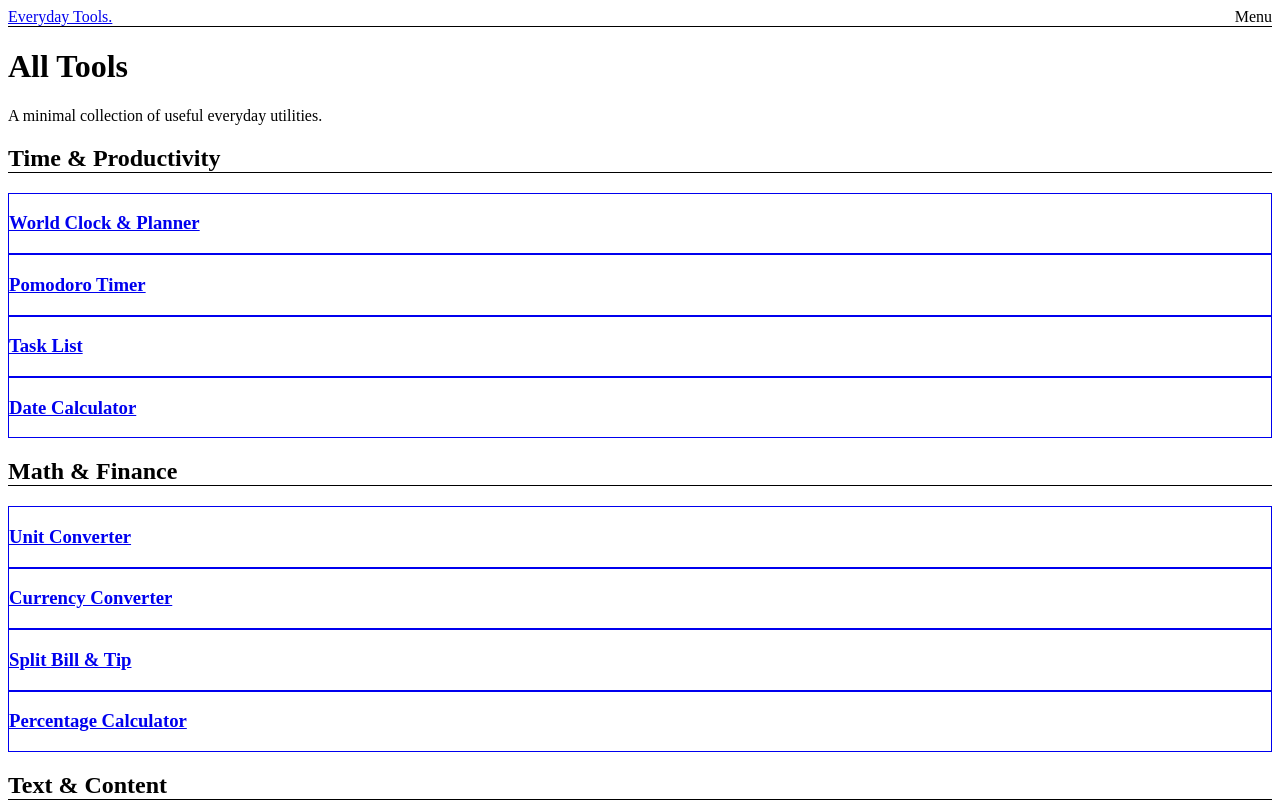
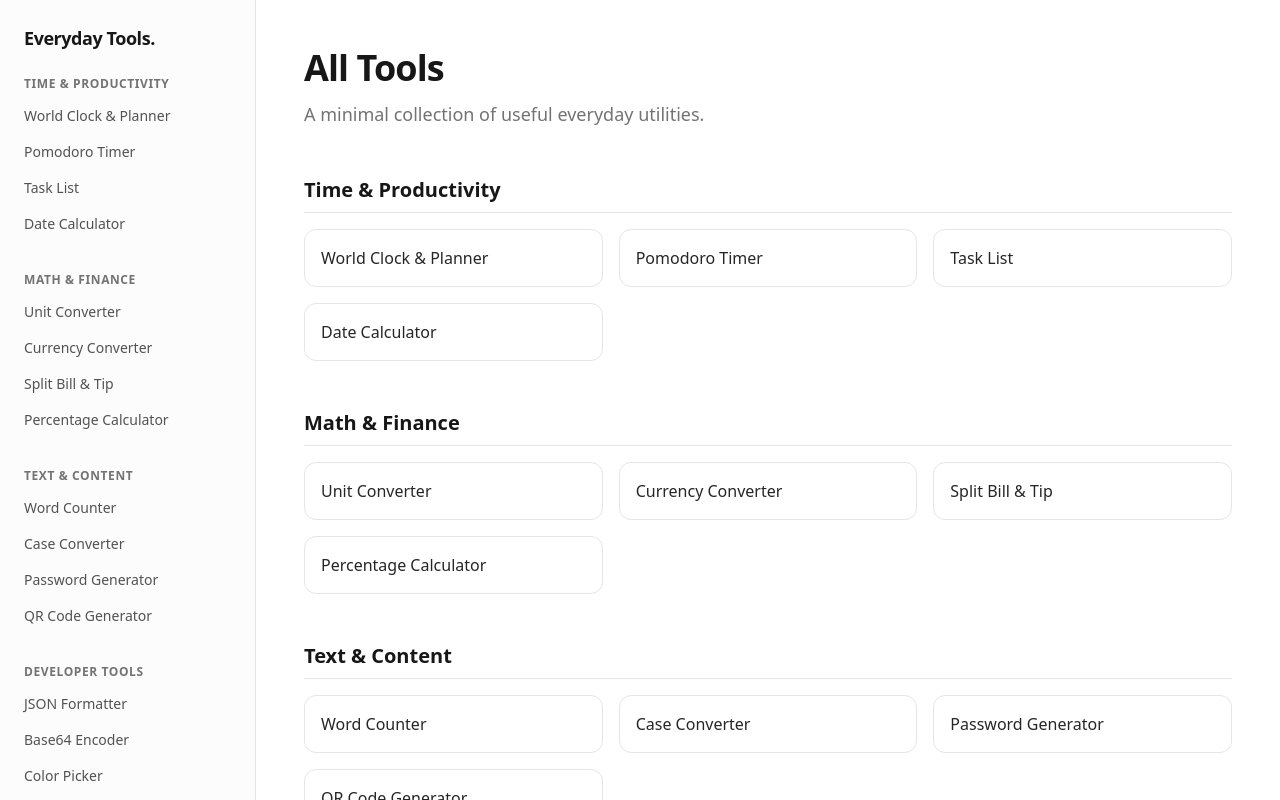
Before and after one commit to Fairfax18/everyday-tools, a Next.js app: page / in a window 1280 px wide. Shown: the top 800 px of the page. Built offline with nearby package versions, Linux system fonts and the light colour scheme.

Commit message:
fix tailwind issues

```diff
--- a/app/globals.css
+++ b/app/globals.css
@@ -1,3 +1 @@
-@tailwind base;
-@tailwind components;
-@tailwind utilities;
+@import "tailwindcss";
--- a/tailwind.config.js
+++ /dev/null
@@ -1,11 +0,0 @@
-/** @type {import('tailwindcss').Config} */
-module.exports = {
-  content: [
-    "./app/**/*.{js,ts,jsx,tsx,mdx}",
-    "./components/**/*.{js,ts,jsx,tsx,mdx}",
-  ],
-  theme: {
-    extend: {},
-  },
-  plugins: [],
-}
```
